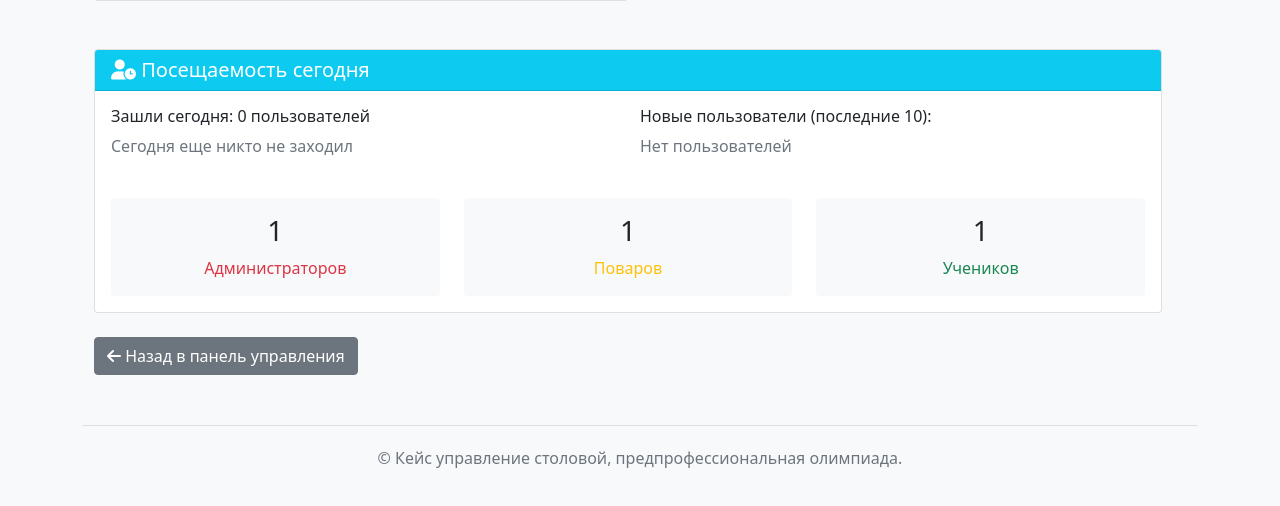
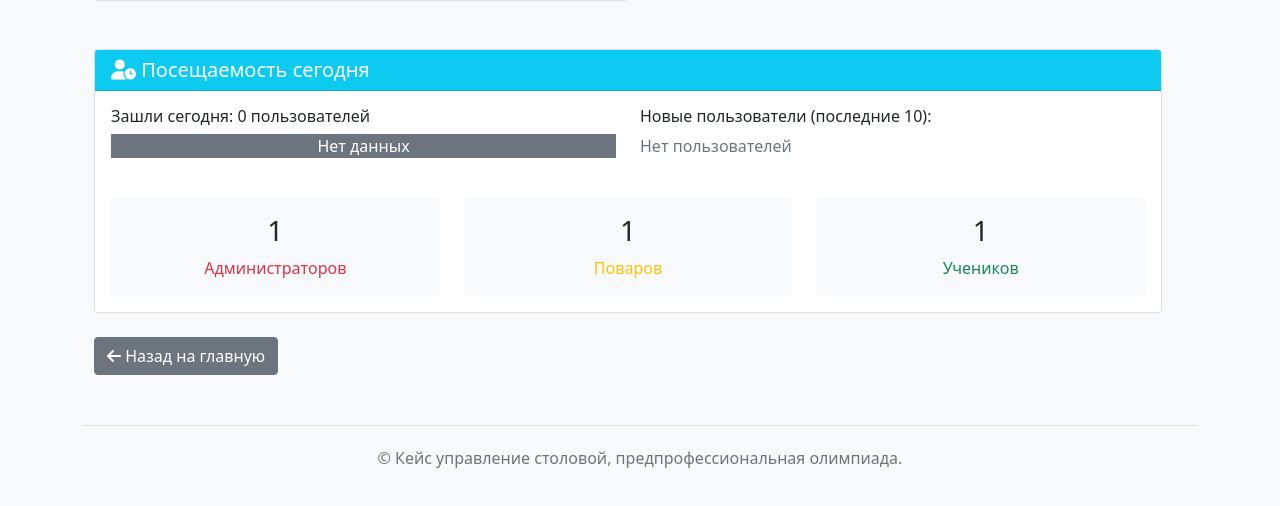
Before and after one commit to YarikAESC/Predprof2025-26, a Django app: page /statistics/ in a window 1280 px wide. Shown: the part 944-1450 px from the top of the page. Run offline with Django 4.2, Linux system fonts and the light colour scheme; a user stored in the database is signed in; data comes from the database, SQL or seed files in the repository; tables that the repository leaves empty hold one stand-in row (values such as "Sample post").

Commit message:
Update statistics.html

```diff
--- a/project/myproject/orders/templates/orders/statistics.html
+++ b/project/myproject/orders/templates/orders/statistics.html
@@ -182,9 +182,11 @@
                                     </tbody>
                                 </table>
                             </div>
-                            {% else %}
-                            <p class="text-muted">Сегодня еще никто не заходил</p>
-                            {% endif %}
+{% else %}
+                                <div class="progress-bar bg-secondary" style="width: 100%">
+                                    Нет данных
+                                </div>
+{% endif %}
                         </div>
 
                         <div class="col-md-6">
@@ -251,8 +253,8 @@
 
     <!-- КНОПКА УПРАВЛЕНИЯ -->
     <div class="mt-4">
-        <a href="{% url 'admin_dashboard' %}" class="btn btn-secondary">
-            <i class="fas fa-arrow-left"></i> Назад в панель управления
+        <a href="{% url 'home' %}" class="btn btn-secondary">
+            <i class="fas fa-arrow-left"></i> Назад на главную
         </a>
     </div>
 </div>
```
